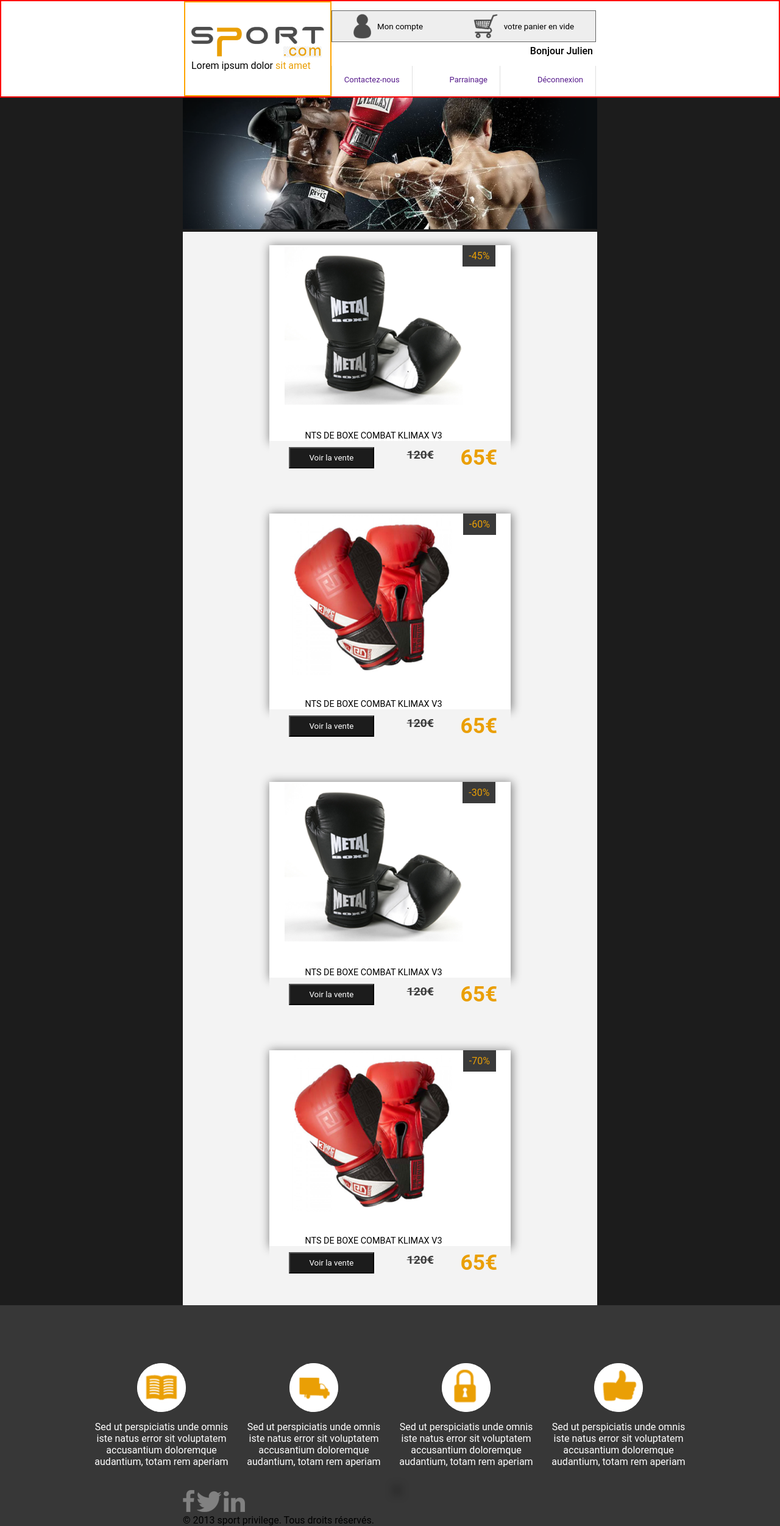
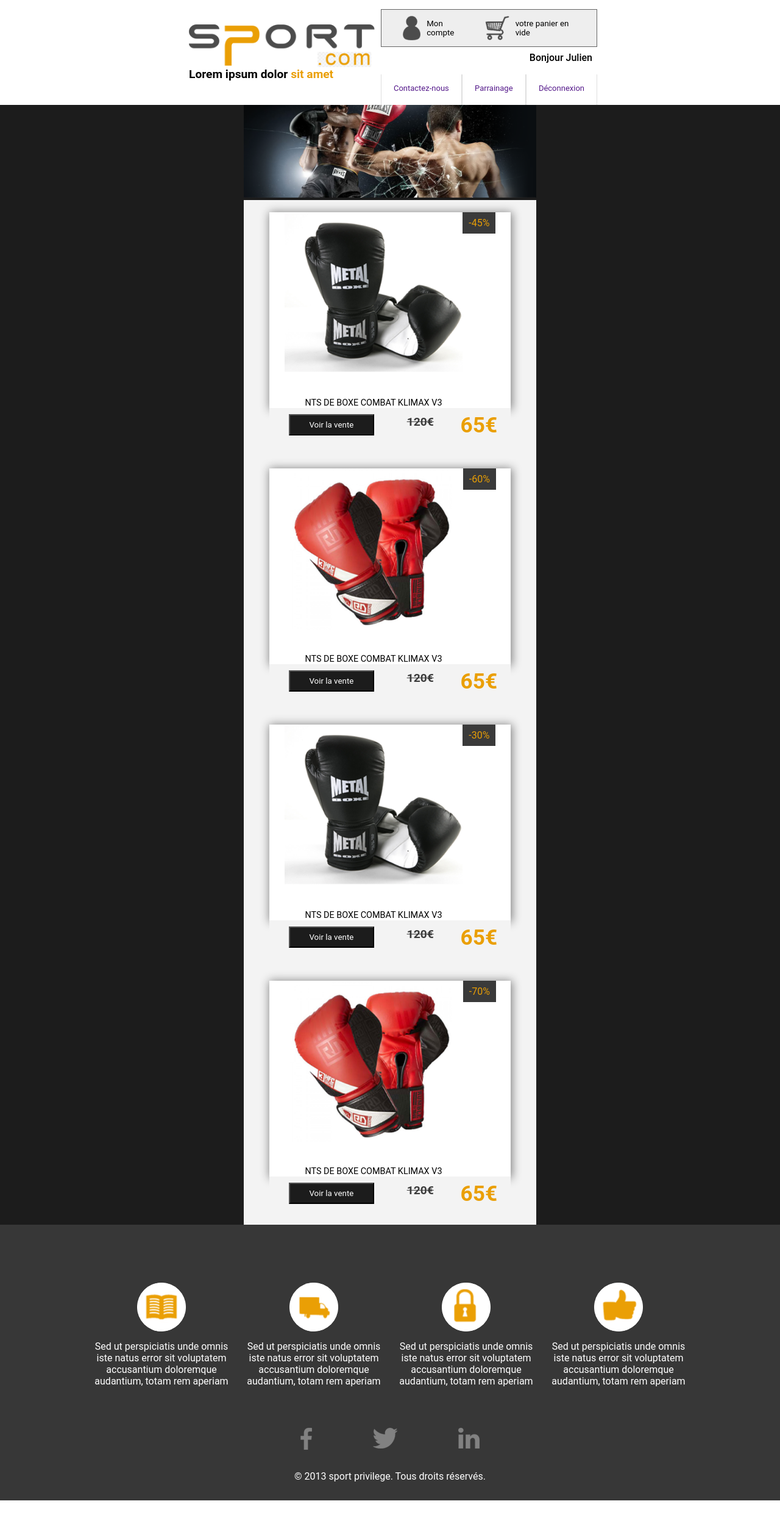
Before and after one commit to MikeAppDev/Sport.com, a plain HTML site: page index.html in a window 1280 px wide. Shown: the whole page at 61% size. After the commit the page ends 2460 px from the top, so only its background shows below. Drawn offline with Linux system fonts and the light colour scheme.

Commit message:
essai d'optimisation des marges

```diff
--- a/index.html
+++ b/index.html
@@ -13,8 +13,7 @@
 <header>
 
     <div id="Logo">
-        <div id="barrejaunegauche">
-        <div id="barrejaune"></div>
+            <!-- <div id="barrejaune"></div> -->
         <img id="modiflogo" src="Evaluation_/BG-images-logo/logo.png" alt="">
         <p id="textedulogo">Lorem ipsum dolor <span>sit amet</span></p></div>
 
@@ -35,8 +34,8 @@
             <p id="modifjulien">Bonjour Julien</p></div></div>
         <div id="menu">
            <div class="borderplacement"><a class="borderrightmenu" href="">Contactez-nous</a></div>
-           <div class="borderplacement"><a class="borderrightmenu2" href="">Parrainage</a></div>
-           <div class="borderplacement"><a class="borderrightmenu2" href="">Déconnexion</a></div>
+           <div class="borderplacement"><a class="borderrightmenu" href="">Parrainage</a></div>
+           <div class="borderplacement"><a class="borderrightmenu" href="">Déconnexion</a></div>
         </div>
     </div>
 </header>
@@ -133,11 +132,11 @@
 
     <div id="basfooter">
         <div id="iconreseaux">
-            <img src="Evaluation_/icon/icon-facebook.png" alt="Facebook">
-            <img src="Evaluation_/icon/icon-twitter.png" alt="Twitter">
-            <img src="Evaluation_/icon/icon-linkedin.png" alt="Linkedin">
+            <div class="iconinde"><img src="Evaluation_/icon/icon-facebook.png" alt="Facebook"></div>
+            <div class="iconinde"><img src="Evaluation_/icon/icon-twitter.png" alt="Twitter"></div>
+            <div class="iconinde"><img src="Evaluation_/icon/icon-linkedin.png" alt="Linkedin"></div>
         </div>
-        <p>© 2013 sport privilege. Tous droits réservés.</p>
+        <div id="tdr"><p>© 2013 sport privilege. Tous droits réservés.</p></div>
     </div>
 
 </footer>
--- a/style.css
+++ b/style.css
@@ -12,30 +12,28 @@
 }
 /* HEADER */
 header{
-    border: 2px solid red;
     display: flex;
-    justify-content: space-between;
+    justify-content: space-around;
     padding-left: 300px;
     padding-right: 300px;
 }
 /* PARTIE GAUCHE */
 #Logo{
-    border: 2px solid orange;
     display: flex;
     flex-direction: column;
     justify-content: center;
-    padding: 10px
+    padding: 10px;
+
 }
 #modiflogo{
-    height: 50px
-}
-#textedulogo{
-    font-weight: ;
-
+    height: 70px;
 }
 span{ color: #ea9f05;
 }
-
+#textedulogo{
+    font-size: larger;
+    font-weight: 700;
+}
 /* PARTIE DROITE */
 #moncompte{
     width: 500px;
@@ -65,7 +63,7 @@
 #BonjourJulien{
     display: flex;
     align-items: center;
-    padding: 5px;
+    padding: 8px;
     margin-bottom: 10px;
 }
 #modifjulien{
@@ -98,6 +96,7 @@
     align-items: flex-end;
     font-size: small;
     padding: 20px;
+    padding-right: 20px;
 }
 
 /* Main */
@@ -107,8 +106,8 @@
     flex-direction: column;
     justify-content: space-between;
     align-items: center;
-    padding-left: 300px;
-    padding-right: 300px;
+    padding-left: 400px;
+    padding-right: 400px;
 }
 
 
@@ -118,7 +117,6 @@
     display: flex;
     flex-wrap: wrap;
     justify-content: space-evenly;
-    align-items: center;
 
 }
 .produit{
@@ -127,12 +125,12 @@
     width: 400px;
     height: 400px;
     padding: 2px;
-    margin: 20px;
+    padding-top: 10px;
+    margin: 10px;
 
 }
 .modifimgproduit{
     height: 300px;
-
 }
 .gantpourcent{
     /* border: 2px solid brown; */
@@ -225,11 +223,24 @@
 
 #trait{
     height: 2px;
-    background-color: white;
+    background-color: #868686;
     margin-right: 350px;
     margin-left: 350px;
-    box-shadow: 0.1em 0.1em 1em 0.2em black;
+    box-shadow: 0px 2px 0px 0px black;
 }
 #iconreseaux{
+    margin-top: 30px;
+    display: flex;
+    justify-content: center;
+}
+
+.iconinde{
+    padding-left: 50px;
+    padding-right: 50px;
 
 }
+#tdr{
+    padding: 30px;
+    text-align: center;
+    color: white;
+}
```
